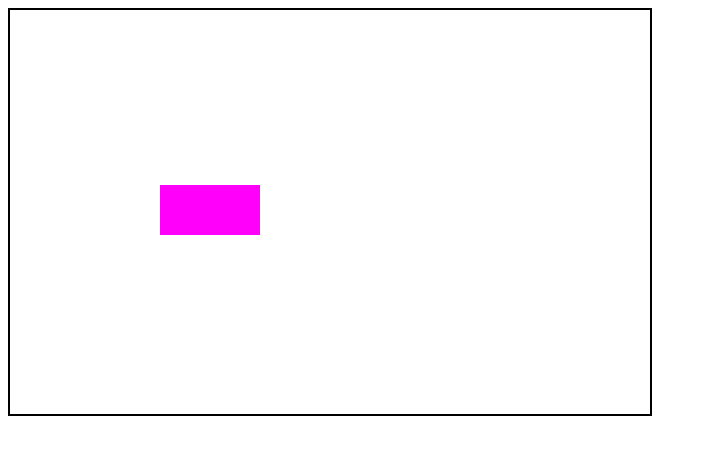
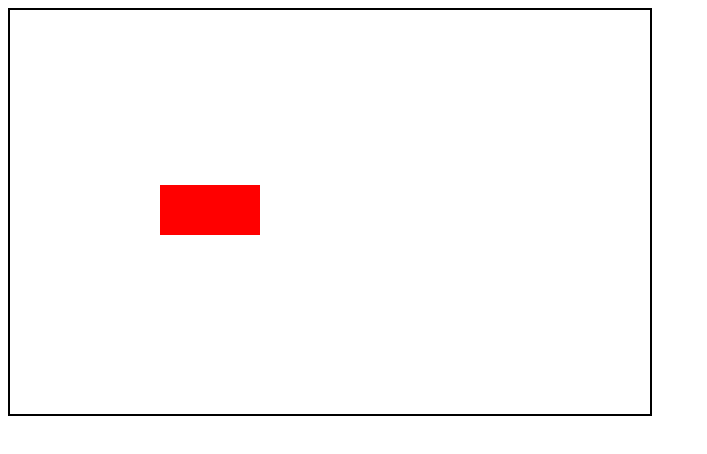
Before and after one commit to cirobrachetta/practicas-profesionalizantes-3, a plain HTML site: page poo/actividad-4/rectangulo.html in a window 1280 px wide. Shown: the whole page, without its empty margins (0-707 px from the left). Drawn offline with Linux system fonts and the light colour scheme.

Commit message:
actividad_4_correcciones_2

```diff
--- a/poo/actividad-4/rectangulo.html
+++ b/poo/actividad-4/rectangulo.html
@@ -34,9 +34,10 @@
 
         rotate(radians) {
             this.angle += radians;
+            this.updateColor();
         }
 
-        move(distance, canvas) {
+        move(distance) {
             const nextX = this.x + distance * Math.cos(this.angle);
             const nextY = this.y + distance * Math.sin(this.angle);
 
@@ -45,12 +46,13 @@
 
             if (
                 nextX - halfW >= 0 &&
-                nextX + halfW <= canvas.width &&
+                nextX + halfW <= RectangleController.canvasBounds.width &&
                 nextY - halfH >= 0 &&
-                nextY + halfH <= canvas.height
+                nextY + halfH <= RectangleController.canvasBounds.height
             ) {
                 this.x = nextX;
                 this.y = nextY;
+                this.updateColor();
             }
         }
 
@@ -60,29 +62,30 @@
     }
 
     class RectangleController {
-        constructor(rectangle, canvas) {
+        static canvasBounds = { width: 0, height: 0 };
+
+        constructor(rectangle) {
             this.rectangle = rectangle;
-            this.canvas = canvas;
             this.pressedKeys = new Set();
             this.ROTATION_SPEED = Math.PI / 60;
             this.MOVE_DISTANCE = 2.5;
         }
 
         initEventListeners() {
-            window.addEventListener('keydown', this.HandleKeyDown.bind(this));
-            window.addEventListener('keyup', this.HandleKeyUp.bind(this));
+            window.addEventListener('keydown', this.onKeyDown);
+            window.addEventListener('keyup', this.onKeyUp);
         }
 
         releaseEventListeners() {
-            window.removeEventListener('keydown', this.HandleKeyDown.bind(this));
-            window.removeEventListener('keyup', this.HandleKeyUp.bind(this));
+            window.removeEventListener('keydown', this.onKeyDown);
+            window.removeEventListener('keyup', this.onKeyUp);
         }
 
-        HandleKeyDown(e) {
+        onKeyDown = (e) => {
             this.pressedKeys.add(e.key);
         }
 
-        HandleKeyUp(e) {
+        onKeyUp = (e) => {
             this.pressedKeys.delete(e.key);
         }
 
@@ -95,14 +98,14 @@
         }
 
         onKeyUpPressEvent() {
-            this.rectangle.move(this.MOVE_DISTANCE, this.canvas);
+            this.rectangle.move(this.MOVE_DISTANCE);
         }
 
         onKeyDownPressEvent() {
-            this.rectangle.move(-this.MOVE_DISTANCE, this.canvas);
+            this.rectangle.move(-this.MOVE_DISTANCE);
         }
 
-        update() {
+        handleInput() {
             if (this.pressedKeys.has('ArrowLeft') || this.pressedKeys.has('a')) {
                 this.onKeyLeftPressEvent();
             }
@@ -122,6 +125,13 @@
         ctx.clearRect(0, 0, canvas.width, canvas.height);
     }
 
+    function loop(ctx, canvas, rect, controller) {
+        controller.handleInput();
+        clearCanvas(ctx, canvas);
+        rect.draw(ctx);
+        requestAnimationFrame(() => loop(ctx, canvas, rect, controller));
+    }
+
     function main() {
         const canvas = document.createElement('canvas');
         canvas.width = 745;
@@ -129,19 +139,16 @@
         document.body.appendChild(canvas);
         const ctx = canvas.getContext('2d');
 
+        RectangleController.canvasBounds = {
+            width: canvas.width,
+            height: canvas.height
+        };
+
         const rect = new Rectangle(200, 200, 100, 50);
-        const controller = new RectangleController(rect, canvas);
+        const controller = new RectangleController(rect);
         controller.initEventListeners();
 
-        function loop() {
-            controller.update();
-            rect.updateColor();
-            clearCanvas(ctx, canvas);
-            rect.draw(ctx);
-            requestAnimationFrame(loop);
-        }
-
-        loop();
+        loop(ctx, canvas, rect, controller);
     }
 
     window.onload = main;
```
